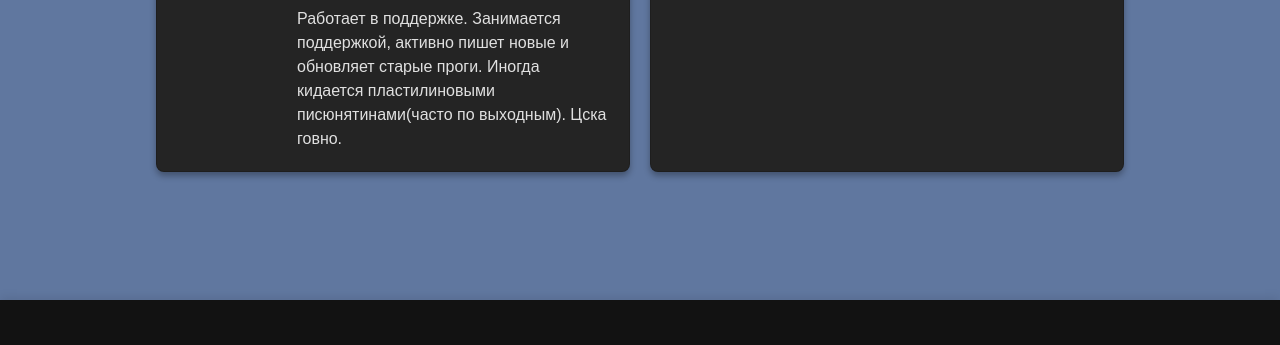
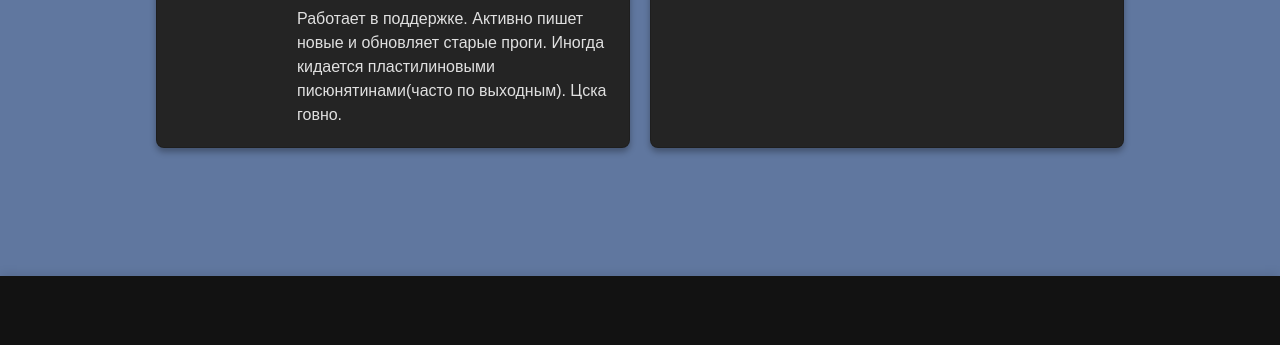
Before and after one commit to sudo-ascend/tmp-mods, a plain HTML site: page index.html in a window 1280 px wide. Shown: the part 2412-2757 px from the top of the page. Drawn offline with nearby package versions, Linux system fonts and the light colour scheme.

Commit message:
text update04 commit

```diff
--- a/index.html
+++ b/index.html
@@ -360,7 +360,7 @@
                             </a>
                         </div>
                         <h6 style="color: var(--accent-blue); margin: 0 0 10px 0; font-size: 14px;">Генеральный директор 1С / Осноатель дрочильни на патриках / Внебрачный сын Линуса Торвальдса / плейбой / миллиардер / филантроп / укротитель тигров и лев по совместительству / в активном поиске парня</h6>
-                        <p style="color: var(--text-main); margin: 0; line-height: 1.5;">Работает в поддержке. Занимается поддержкой, активно пишет новые и обновляет старые проги. Иногда кидается пластилиновыми писюнятинами(часто по выходным). Цска говно. </p>
+                        <p style="color: var(--text-main); margin: 0; line-height: 1.5;">Работает в поддержке. Активно пишет новые и обновляет старые проги. Иногда кидается пластилиновыми писюнятинами(часто по выходным). Цска говно. </p>
                     </div>
                 </div>
             </div>
```
